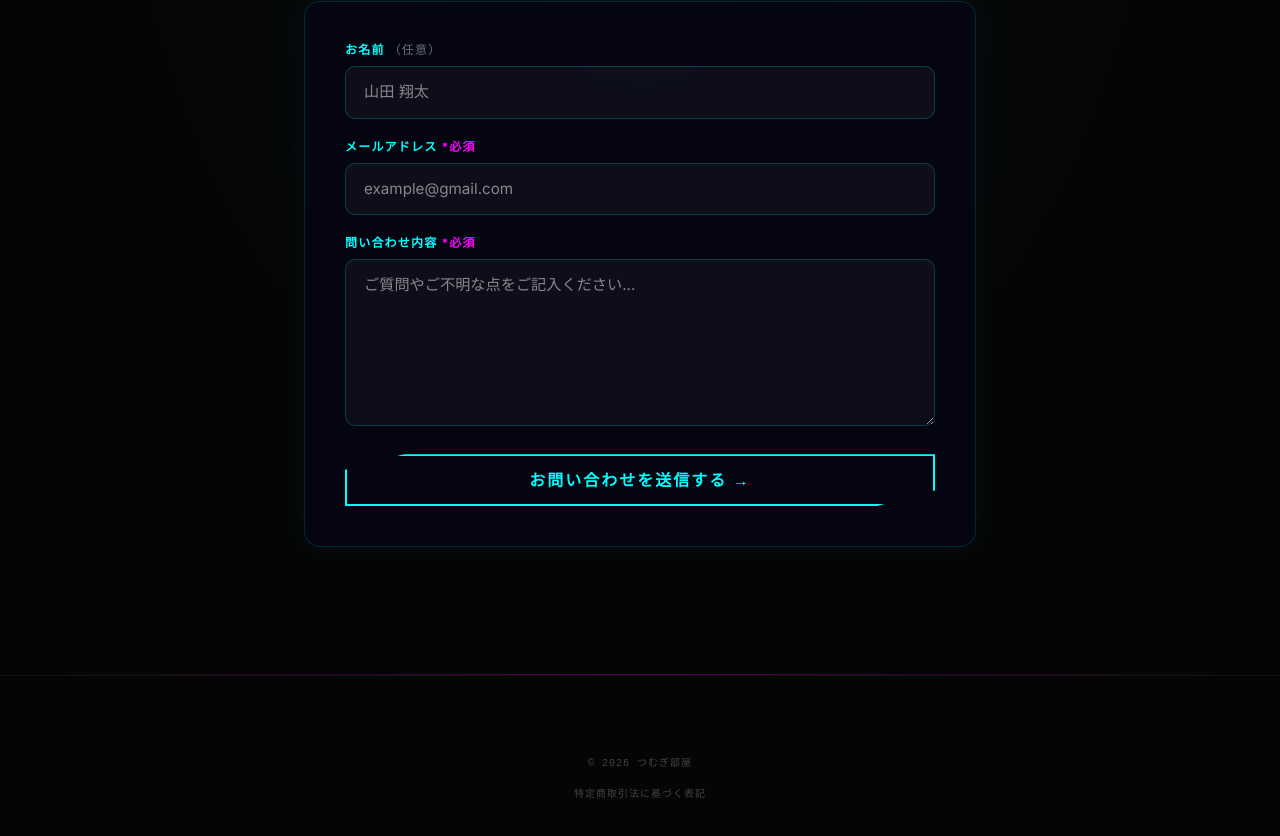
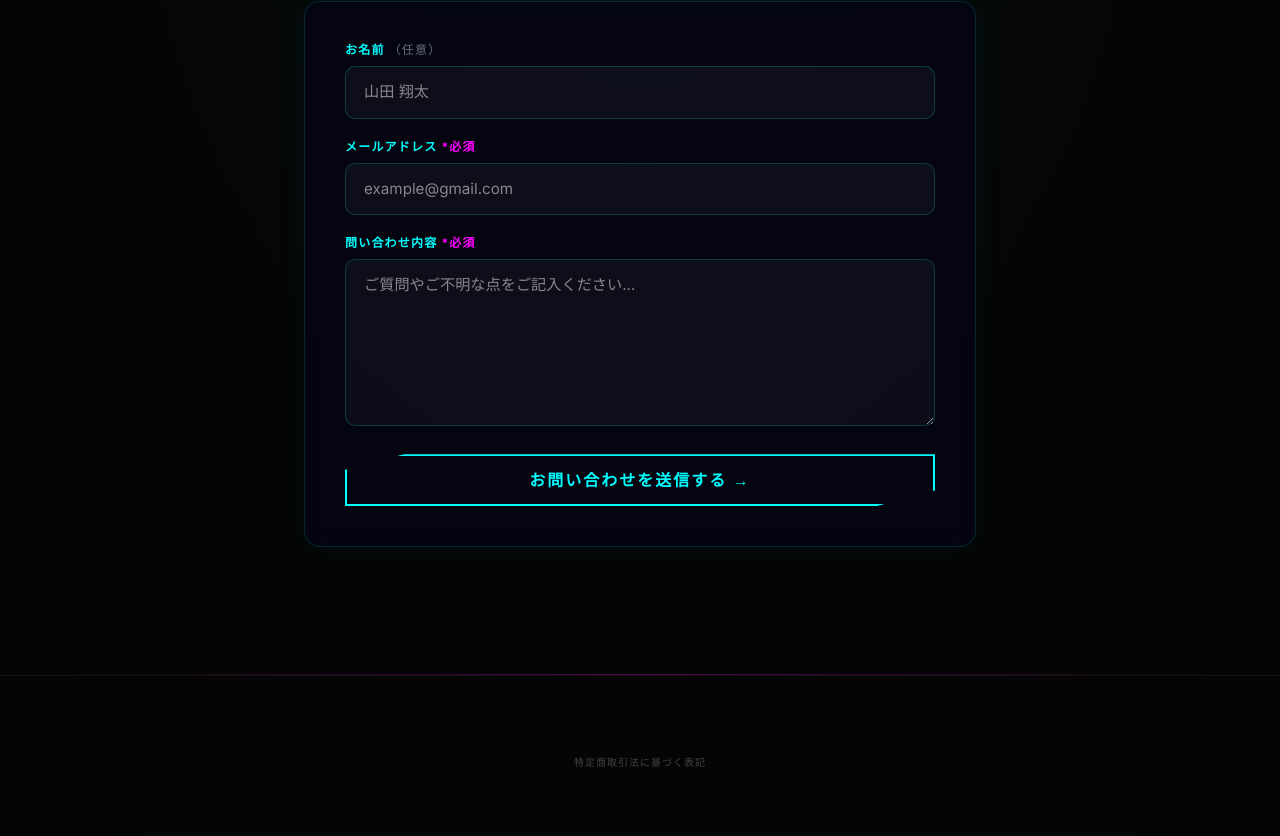
Before and after one commit to waniwanipanich463/tumugi-LP, a Next.js app: page / in a window 1280 px wide. Shown: the part 9206-10042 px from the top of the page. Built offline with nearby package versions, Linux system fonts and the light colour scheme.

Commit message:
chore: 譲渡に伴うコピーライトの削除

```diff
--- a/src/components/layout/Footer.tsx
+++ b/src/components/layout/Footer.tsx
@@ -6,9 +6,6 @@ export const Footer = () => {
             <div className="container-premium">
 
                 <div className="flex flex-col justify-center items-center gap-4">
-                    <div className="text-[10px] text-text-dim/40 font-mono tracking-widest uppercase text-center">
-                        © 2026 つむぎ部屋
-                    </div>
                     <div className="text-[10px] text-text-dim/40 font-mono tracking-widest uppercase text-center hover:text-neon-cyan transition-colors">
                         <a href="/legal">特定商取引法に基づく表記</a>
                     </div>
```
